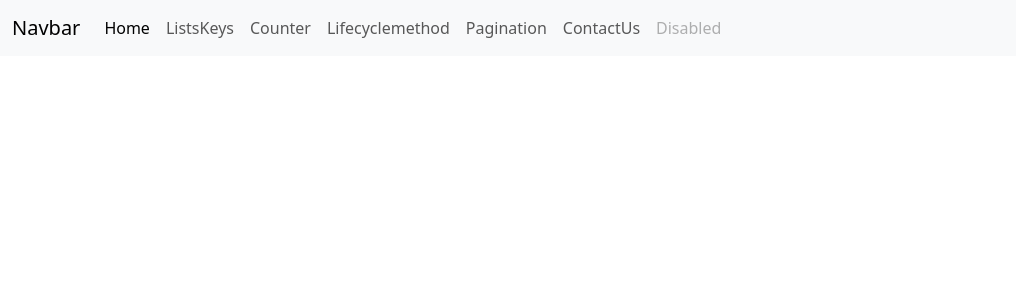
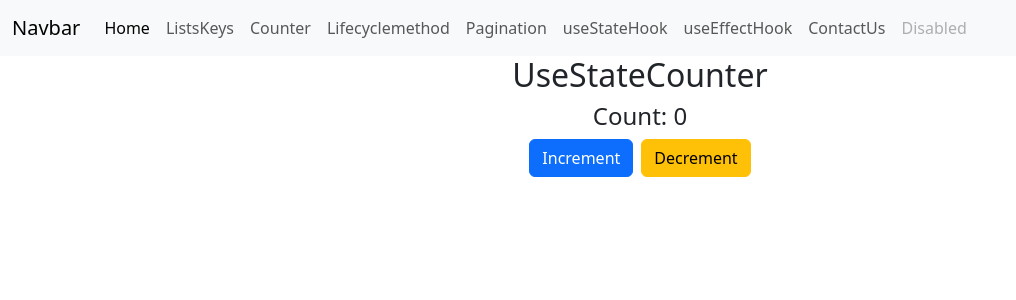
Before and after one commit to Chaitanyatraining/1902-react, a React (Create React App) app: page /usestatehook in a window 1280 px wide. Shown: the top 300 px of the page, without its empty margins (0-1016 px from the left). Built offline with nearby package versions, Linux system fonts and the light colour scheme.

Commit message:
introduction to hooks

```diff
--- a/src/Components/Header.js
+++ b/src/Components/Header.js
@@ -28,6 +28,12 @@ const Header = () => {
                                 <Link to='/pagination' class="nav-link">Pagination</Link>
                             </li>
                             <li class="nav-item">
+                                <Link to='/usestatehook' class="nav-link">useStateHook</Link>
+                            </li>
+                            <li class="nav-item">
+                                <Link to='/useeffecthook' class="nav-link">useEffectHook</Link>
+                            </li>
+                            <li class="nav-item">
                                 <Link to='/contactus' class="nav-link">ContactUs</Link>
                             </li>
                             <li class="nav-item">
--- /dev/null
+++ b/src/Components/Hooks/UseEffectHook.js
@@ -0,0 +1,23 @@
+import React,{useState, useEffect} from 'react'
+
+const UseEffectHook = () => {
+    const [userData, setUserData] = useState([])
+
+    useEffect(() => {
+        getUsersdata()
+    }, [])
+
+   const getUsersdata = async () => {
+        const response = await fetch('https://jsonplaceholder.typicode.com/users')
+        const data = await response.json()
+        setUserData(data)
+    }
+
+  return (
+    <>
+        <h2>UseEffectHook</h2>
+    </>
+  )
+}
+
+export default UseEffectHook
--- /dev/null
+++ b/src/Components/Hooks/UseStateCounter.js
@@ -0,0 +1,26 @@
+import React, {useState} from 'react'
+
+const UseStateCounter = () => {
+    const [count, setCount] = useState(0)
+
+    // Rules of hooks
+    // always call the hooks at the top level.
+    // Don't call hooks inside loops, conditions or nested funcitons
+    // Don't call hooks form regular javascript funcitons, instead either
+    // call them from react funcitons or custom hooks.
+
+  return (
+    <>
+        <h2>UseStateCounter</h2>
+        <h4>Count: {count}</h4>
+        <button className='btn btn-primary me-2'
+        onClick={()=>{setCount(count + 1)}}
+        >Increment</button>
+        <button className='btn btn-warning'
+        onClick={()=>{setCount(count - 1)}}
+        >Decrement</button>
+    </>
+  )
+}
+
+export default UseStateCounter
--- a/src/Components/Routing/Routing.js
+++ b/src/Components/Routing/Routing.js
@@ -6,6 +6,8 @@ import Home from '../Home'
 import Counter from '../Counter'
 import LifeCycleMethods from '../LifeCycleMethods'
 import Pagination from '../Pagination'
+import UseStateCounter from '../Hooks/UseStateCounter'
+import UseEffectHook from '../Hooks/UseEffectHook'
 
 const Routing = () => {
   return (
@@ -17,6 +19,8 @@ const Routing = () => {
             <Route path="counter" element={<Counter />}  />
             <Route path="lifecyclemethods" element={<LifeCycleMethods />}  />
             <Route path="pagination" element={<Pagination />}  />
+            <Route path="usestatehook" element={<UseStateCounter />}  />
+            <Route path="useeffecthook" element={<UseEffectHook />}  />
         </Routes>
     </div>
   )
```
